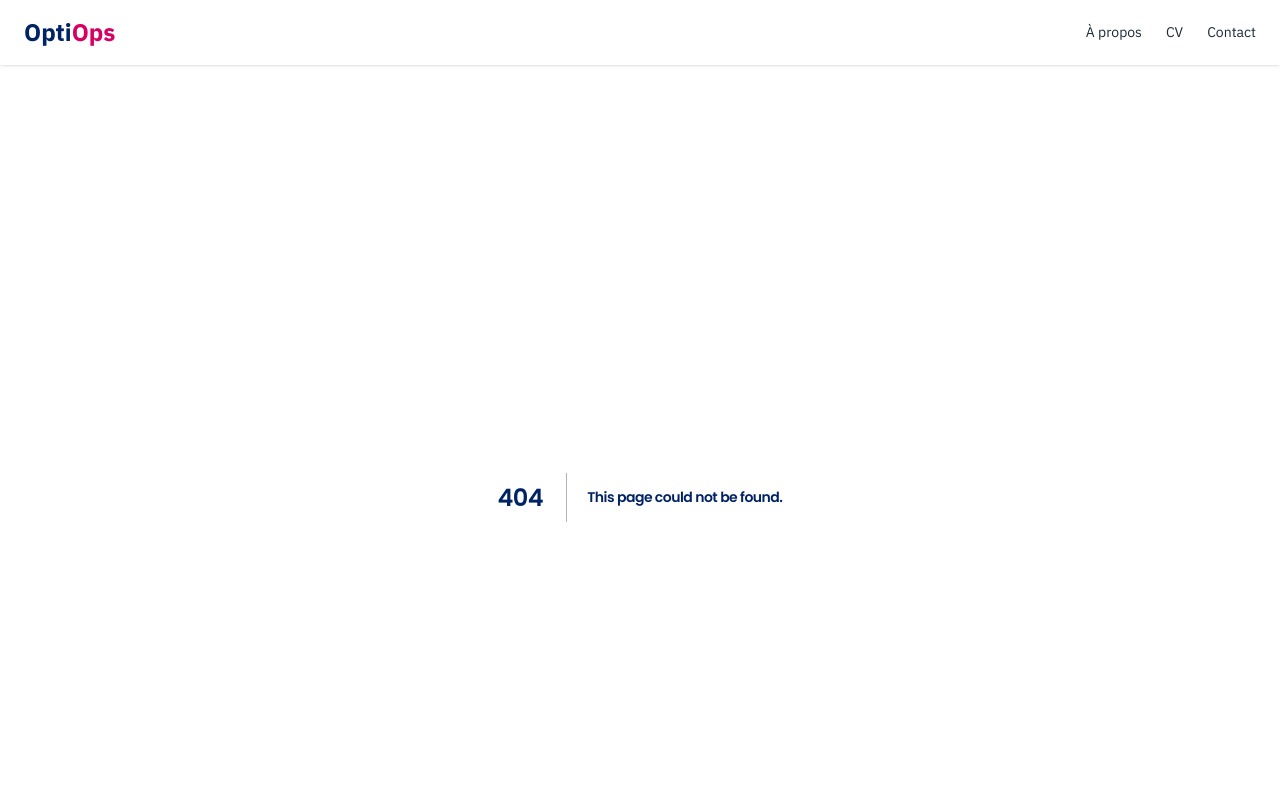
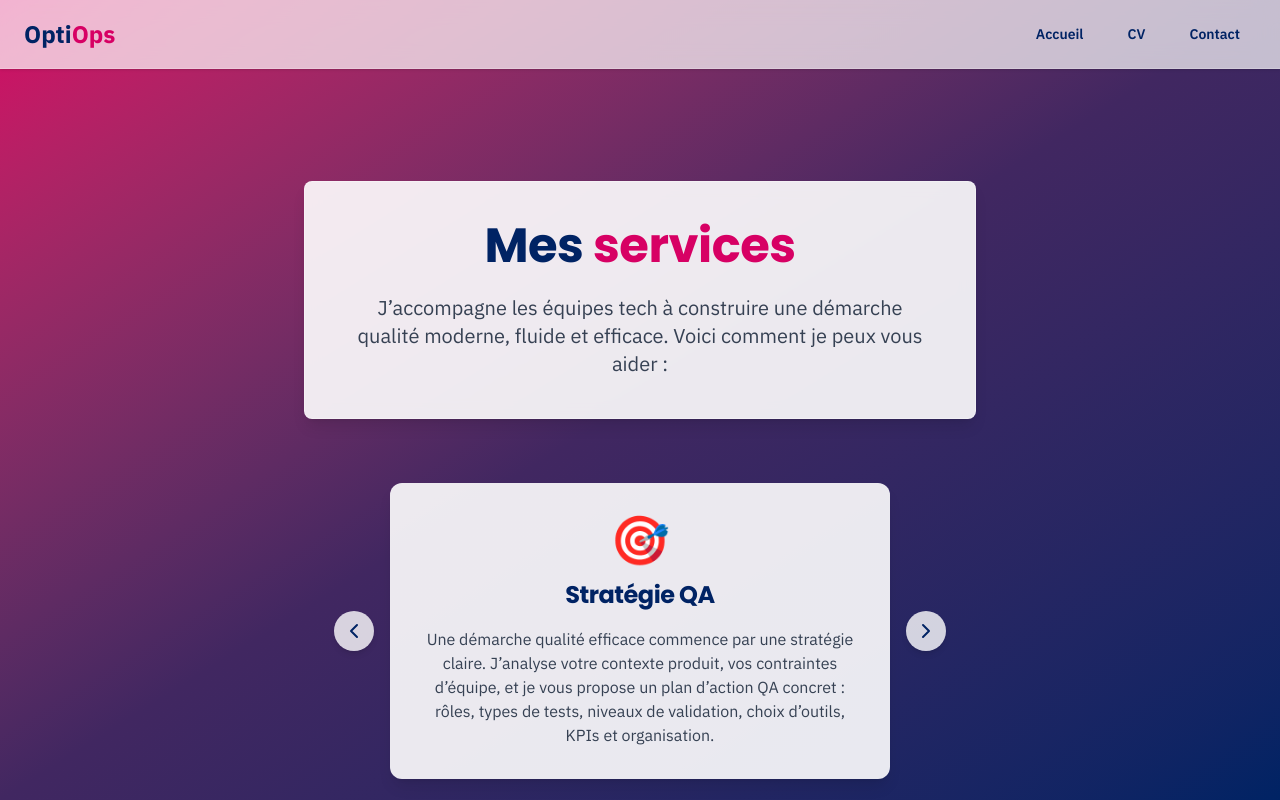
Before and after one commit to Mehdi92i/OptiOps, a Next.js app: page /services in a window 1280 px wide. Before the commit this address had no page. Shown: the top 800 px of the page. Built offline with nearby package versions, Linux system fonts and the light colour scheme.

Commit message:
remove meta data and change about for services and heard change

```diff
--- a/src/app/about/page.js
+++ /dev/null
@@ -1,27 +0,0 @@
-export const metadata = {
-    title: 'OptiOps – Optimisation QA',
-    description: 'Structuration qualité, stratégie QA, automatisation de test, intégration continue..',
-    keywords: ['QA', 'Quality Assurance', 'Cypress', 'Next.js', 'Automation', 'Freelance QA', 'DevOps']
-};
-
-export default function About() {
-    return (
-        <div className="relative w-full min-h-screen">
-            {/* Arrière-plan dégradé sur toute la page */}
-            <div className="fixed inset-0 -z-10 bg-gradient-to-br from-[#D70064] via-[#412761] to-[#002364]" />
-
-            {/* Contenu principal flouté avec fond blanc semi-transparent */}
-            <div className="w-full max-w-3xl mx-auto px-6 py-12">
-                <div className="backdrop-blur-sm bg-white/80 border border-white/20 rounded-lg p-8 shadow-lg space-y-6">
-                    <h1 className="text-3xl md:text-4xl font-bold text-center">
-                        <span className="text-[#D70064]">À</span>
-                        <span className="text-[#FFD700]"> propos</span>
-                    </h1>
-                    <p className="text-base md:text-lg text-center text-gray-700">
-                        Chez <span className="font-bold text-[#D70064]">OptiOps</span>, L&#39;expertise  QA pour aider votre entreprises à construire des produits fiables, accessibles et durables.
-                    </p>
-                </div>
-            </div>
-        </div>
-    );
-}
--- a/src/app/contact/page.js
+++ b/src/app/contact/page.js
@@ -1,9 +1,3 @@
-export const metadata = {
-    title: 'OptiOps – Optimisation QA',
-    description: 'Structuration qualité, stratégie QA, automatisation de test, intégration continue..',
-    keywords: ['QA', 'Quality Assurance', 'Cypress', 'Next.js', 'Automation', 'Freelance QA', 'DevOps']
-};
-
 import ContactForm from '@/components/contact/ContactForm';
 
 export default function Contact() {
--- a/src/app/cv/page.js
+++ b/src/app/cv/page.js
@@ -1,9 +1,3 @@
-export const metadata = {
-    title: 'OptiOps – Optimisation QA',
-    description: 'Structuration qualité, stratégie QA, automatisation de test, intégration continue..',
-    keywords: ['QA', 'Quality Assurance', 'Cypress', 'Next.js', 'Automation', 'Freelance QA', 'DevOps']
-};
-
 import CvIntro from '@/components/cv/CvIntro';
 import Separator from '@/components/Separator';
 import CvExperiences from '@/components/cv/CvExperiences';
--- a/src/app/page.js
+++ b/src/app/page.js
@@ -1,3 +1,5 @@
+import Link from 'next/link';
+
 export const metadata = {
     title: 'OptiOps – Optimisation QA',
     description:
@@ -13,12 +15,9 @@ export const metadata = {
     ],
 };
 
-import Link from 'next/link';
-
 export default function Home() {
     return (
         <div className="relative w-full min-h-screen">
-            {/* Fond dégradé comme le CV */}
             <div className="fixed inset-0 -z-10 bg-gradient-to-br from-[#D70064] via-[#412761] to-[#002364]" />
 
             <div className="w-full max-w-screen-xl mx-auto px-6 lg:px-12 py-20 flex flex-col items-center space-y-16">
@@ -40,37 +39,49 @@ export default function Home() {
                     </p>
                 </div>
 
+                {/* Cartes liées vers /services#id */}
                 <section className="grid grid-cols-1 sm:grid-cols-2 lg:grid-cols-4 gap-6 w-full max-w-5xl px-4">
-                    <div className="bg-white/90 text-[#D70064] rounded-2xl p-6 shadow-lg text-center flex flex-col items-center hover:scale-105 transition-transform duration-300">
+                    <Link
+                        href="/services#strategie"
+                        className="bg-white/90 text-[#D70064] rounded-2xl p-6 shadow-lg text-center flex flex-col items-center hover:scale-105 transition-transform duration-300"
+                    >
                         <span className="text-4xl mb-2">🎯</span>
                         <h3 className="font-bold text-lg">Stratégie QA</h3>
                         <p className="text-sm text-gray-700 mt-1">Alignée produit & delivery</p>
-                    </div>
+                    </Link>
 
-                    <div className="bg-white/90 text-[#412761] rounded-2xl p-6 shadow-lg text-center flex flex-col items-center hover:scale-105 transition-transform duration-300">
+                    <Link
+                        href="/services#tests"
+                        className="bg-white/90 text-[#412761] rounded-2xl p-6 shadow-lg text-center flex flex-col items-center hover:scale-105 transition-transform duration-300"
+                    >
                         <span className="text-4xl mb-2">🧪</span>
                         <h3 className="font-bold text-lg">Tests automatisés</h3>
                         <p className="text-sm text-gray-700 mt-1">E2E, API, Performance</p>
-                    </div>
+                    </Link>
 
-                    <div className="bg-white/90 text-[#002364] rounded-2xl p-6 shadow-lg text-center flex flex-col items-center hover:scale-105 transition-transform duration-300">
+                    <Link
+                        href="/services#qaops"
+                        className="bg-white/90 text-[#002364] rounded-2xl p-6 shadow-lg text-center flex flex-col items-center hover:scale-105 transition-transform duration-300"
+                    >
                         <span className="text-4xl mb-2">⚙️</span>
                         <h3 className="font-bold text-lg">CI/CD & QAOps</h3>
                         <p className="text-sm text-gray-700 mt-1">Intégration continue</p>
-                    </div>
+                    </Link>
 
-                    <div className="bg-white/90 text-[#D70064] rounded-2xl p-6 shadow-lg text-center flex flex-col items-center hover:scale-105 transition-transform duration-300">
+                    <Link
+                        href="/services#accompagnement"
+                        className="bg-white/90 text-[#D70064] rounded-2xl p-6 shadow-lg text-center flex flex-col items-center hover:scale-105 transition-transform duration-300"
+                    >
                         <span className="text-4xl mb-2">🤝</span>
                         <h3 className="font-bold text-lg">Accompagnement</h3>
                         <p className="text-sm text-gray-700 mt-1">Audit, support, coaching</p>
-                    </div>
+                    </Link>
                 </section>
-
 
                 {/* CTA */}
                 <div className="flex flex-wrap justify-center gap-6">
                     <Link
-                        href="/about"
+                        href="/services"
                         className="bg-white/80 text-[#412761] font-semibold px-6 py-3 rounded shadow-md hover:bg-white transition"
                     >
                         En savoir plus
--- /dev/null
+++ b/src/app/services/page.js
@@ -0,0 +1,121 @@
+'use client';
+
+import { useEffect, useState } from 'react';
+import { ChevronLeft, ChevronRight } from 'lucide-react';
+
+
+export default function Services() {
+    const [currentSlide, setCurrentSlide] = useState(0);
+
+    const services = [
+        {
+            id: 'strategie',
+            icon: '🎯',
+            color: 'text-[#D70064]',
+            title: 'Stratégie QA',
+            description:
+                "Une démarche qualité efficace commence par une stratégie claire. J’analyse votre contexte produit, vos contraintes d’équipe, et je vous propose un plan d’action QA concret : rôles, types de tests, niveaux de validation, choix d’outils, KPIs et organisation.",
+        },
+        {
+            id: 'tests',
+            icon: '🧪',
+            color: 'text-[#412761]',
+            title: 'Tests automatisés',
+            description:
+                "J’implémente ou optimise vos tests E2E, API et performance. Je travaille avec des outils comme Cypress, Postman, Jest ou K6. Objectif : automatiser intelligemment pour accélérer le feedback et fiabiliser les déploiements.",
+        },
+        {
+            id: 'qaops',
+            icon: '⚙️',
+            color: 'text-[#002364]',
+            title: 'CI/CD & QAOps',
+            description:
+                "Je connecte vos tests aux pipelines CI/CD pour qu’ils tournent en continu et en automatique. J’optimise la chaîne de validation (Bitbucket Pipelines, GitHub Actions, GitLab CI...) pour accélérer vos mises en production et renforcer la confiance dans les livraisons.",
+        },
+        {
+            id: 'accompagnement',
+            icon: '🤝',
+            color: 'text-[#D70064]',
+            title: 'Accompagnement',
+            description:
+                "Que ce soit pour un audit QA, du coaching de testeurs, ou pour formaliser votre référentiel de tests, je vous accompagne avec des pratiques adaptées à votre structure et vos outils. L’objectif : vous rendre autonomes sur votre qualité.",
+        },
+    ];
+
+
+    useEffect(() => {
+        const hash = window.location.hash;
+        if (hash) {
+            const target = hash.substring(1);
+            const index = services.findIndex((s) => s.id === target);
+            if (index !== -1) setCurrentSlide(index);
+            const element = document.getElementById(target);
+            if (element) {
+                element.scrollIntoView({ behavior: 'smooth', block: 'center' });
+            }
+        }
+    }, []);
+
+    return (
+        <div className="relative w-full min-h-screen">
+            <div className="fixed inset-0 -z-10 bg-gradient-to-br from-[#D70064] via-[#412761] to-[#002364]" />
+
+            <div className="w-full max-w-screen-xl mx-auto px-6 lg:px-12 py-20 flex flex-col items-center space-y-16">
+                <div className="bg-white/90 backdrop-blur-sm border border-white/30 shadow-lg rounded-lg p-10 text-center space-y-6 max-w-2xl">
+                    <h1 className="text-3xl md:text-5xl font-bold">
+                        <span className="text-[#002364]">Mes</span>{' '}
+                        <span className="text-[#D70064]">services</span>
+                    </h1>
+                    <p className="text-lg md:text-xl text-gray-700">
+                        J’accompagne les équipes tech à construire une démarche qualité moderne, fluide et efficace.
+                        Voici comment je peux vous aider :
+                    </p>
+                </div>
+
+                {/* Carousel avec flèches à l'extérieur */}
+                <div className="flex items-center space-x-4">
+                    <button
+                        onClick={() => setCurrentSlide((prev) => (prev === 0 ? services.length - 1 : prev - 1))}
+                        className="p-2 bg-white/80 rounded-full shadow-md hover:bg-white cursor-pointer"
+                    >
+                        <ChevronLeft className="w-6 h-6 text-[#002364]" />
+                    </button>
+
+                    <div
+                        id={services[currentSlide].id}
+                        className="bg-white/90 rounded-xl p-8 shadow-lg hover:shadow-xl transition-shadow duration-300 text-center space-y-4 w-[320px] sm:w-[400px] md:w-[500px]"
+                    >
+                        <div className={`text-5xl ${services[currentSlide].color}`}>
+                            {services[currentSlide].icon}
+                        </div>
+                        <h3 className={`text-2xl font-bold ${services[currentSlide].color}`}>
+                            {services[currentSlide].title}
+                        </h3>
+                        <p className="text-gray-700 text-base">
+                            {services[currentSlide].description}
+                        </p>
+                    </div>
+
+                    <button
+                        onClick={() => setCurrentSlide((prev) => (prev === services.length - 1 ? 0 : prev + 1))}
+                        className="p-2 bg-white/80 rounded-full shadow-md hover:bg-white cursor-pointer"
+                    >
+                        <ChevronRight className="w-6 h-6 text-[#002364]" />
+                    </button>
+                </div>
+
+                <div className="pt-10 text-center space-y-4">
+                    <p className="text-md md:text-lg text-white">
+                        Discutons ensemble de vos besoins QA, que ce soit pour un accompagnement ponctuel ou une mission plus stratégique.
+                    </p>
+                    <a
+                        href="/contact"
+                        className="inline-block bg-[#002364] hover:bg-[#001b4d] text-white font-semibold px-8 py-3 rounded shadow-md transition"
+                    >
+                        Me contacter
+                    </a>
+                </div>
+            </div>
+        </div>
+    );
+}
--- a/src/components/Header.jsx
+++ b/src/components/Header.jsx
@@ -5,7 +5,13 @@ import { usePathname } from 'next/navigation';
 
 export default function Header() {
     const pathname = usePathname();
-    const isHome = pathname === '/';
+
+    const links = [
+        { href: '/', label: 'Accueil' },
+        { href: '/services', label: 'Mes Services' },
+        { href: '/cv', label: 'CV' },
+        { href: '/contact', label: 'Contact' },
+    ];
 
     return (
         <header className="sticky top-0 z-50 backdrop-blur-md bg-white/70 border-b border-white/20 shadow-sm">
@@ -15,14 +21,19 @@ export default function Header() {
                     <span className="text-[#D70064]">Ops</span>
                 </Link>
 
-                {/* On cache les liens de navigation si on est sur la Home */}
-                {!isHome && (
-                    <div className="space-x-6 text-sm font-medium">
-                        <Link href="/about" className="text-gray-800 hover:text-green-600 transition-colors duration-150">À propos</Link>
-                        <Link href="/cv" className="text-gray-800 hover:text-green-600 transition-colors duration-150">CV</Link>
-                        <Link href="/contact" className="text-gray-800 hover:text-green-600 transition-colors duration-150">Contact</Link>
-                    </div>
-                )}
+                <div className="flex gap-3 text-sm font-semibold">
+                    {links
+                        .filter(link => link.href !== pathname)
+                        .map(link => (
+                            <Link
+                                key={link.href}
+                                href={link.href}
+                                className="px-4 py-2 rounded-lg bg-transparent hover:bg-[#fce4ec] text-[#002364] hover:text-[#D70064] transition-colors duration-200"
+                            >
+                                {link.label}
+                            </Link>
+                        ))}
+                </div>
             </nav>
         </header>
     );
```
Also changed, not shown: 1 other file (tests, documents, lock files or other folders).
